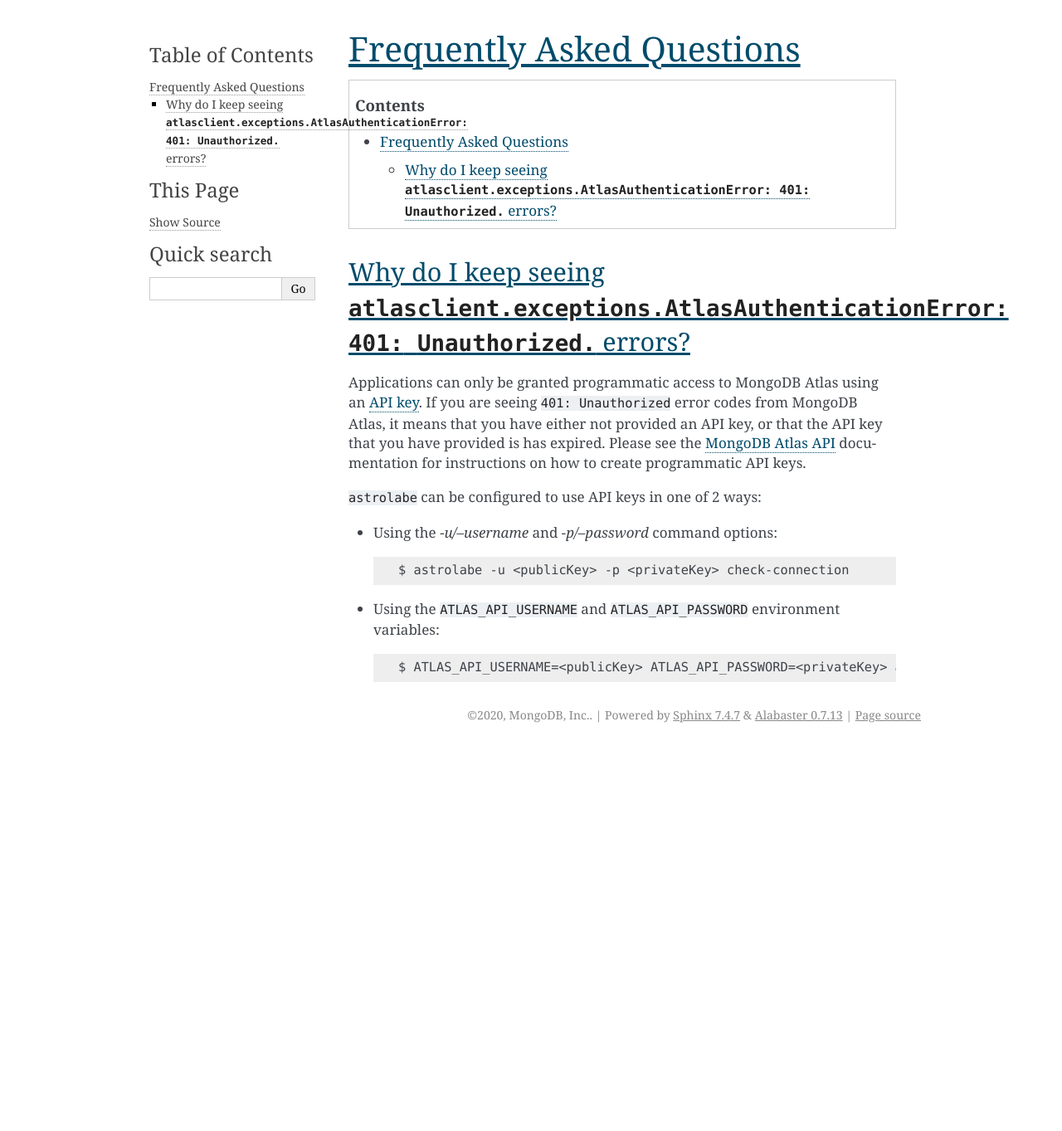
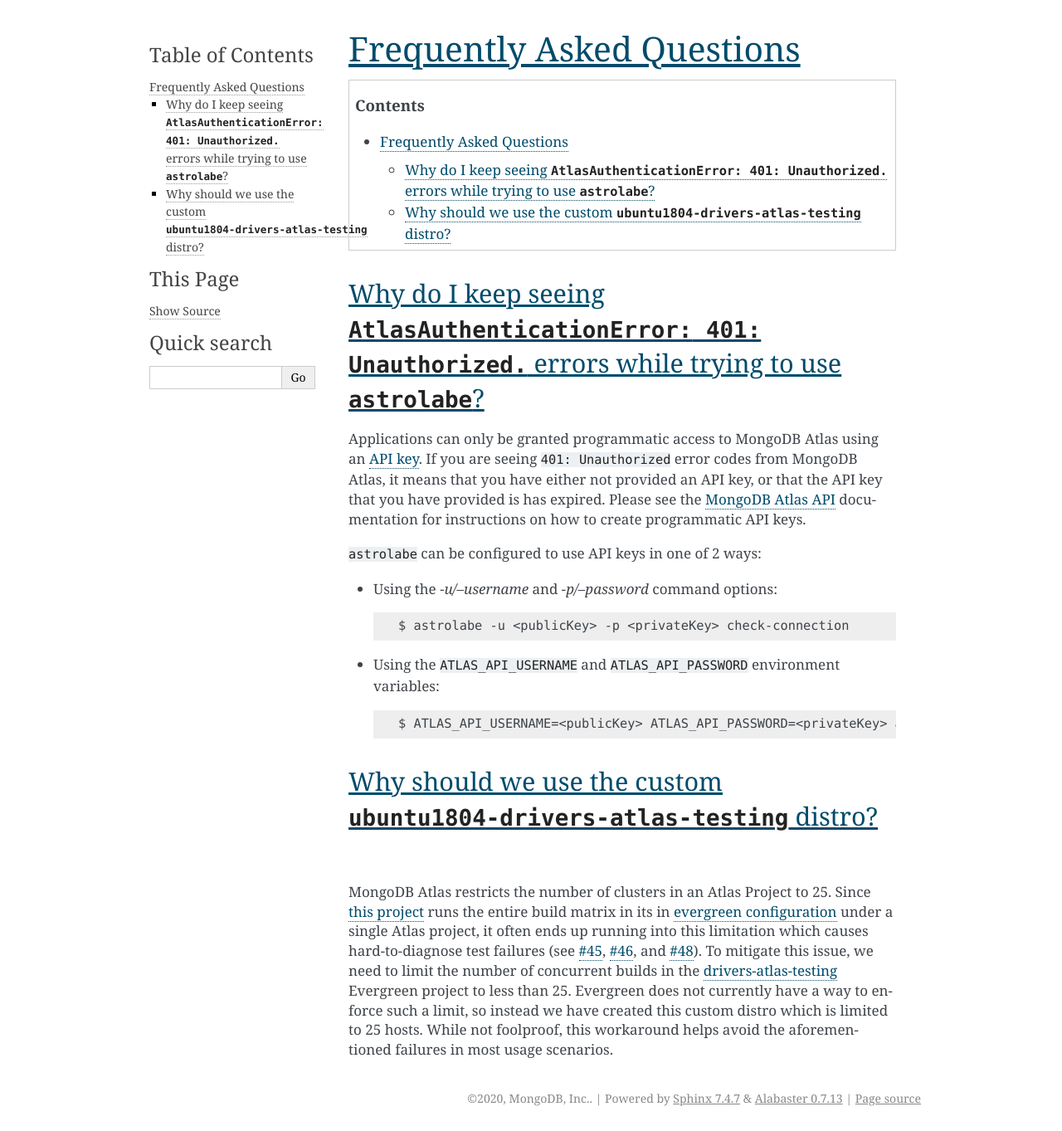
Before and after one commit to mongodb-labs/drivers-atlas-testing, a Sphinx documentation site: the page built from docs/source/faq.rst, in a window 1280 px wide. Shown: the whole page at 83% size. Built offline with Sphinx 7.4.7, drawn with Linux system fonts in a browser that asks for light colours; before the commit the page ends 901 px from its top, so only the background shows below that.

Commit message:
Migrate linux builds to ubuntu1804-drivers-atlas-testing

```diff
--- a/docs/source/faq.rst
+++ b/docs/source/faq.rst
@@ -3,8 +3,8 @@
 
 .. contents::
 
-Why do I keep seeing ``atlasclient.exceptions.AtlasAuthenticationError: 401: Unauthorized.`` errors?
-----------------------------------------------------------------------------------------------------
+Why do I keep seeing ``AtlasAuthenticationError: 401: Unauthorized.`` errors while trying to use ``astrolabe``?
+---------------------------------------------------------------------------------------------------------------
 
 Applications can only be granted programmatic access to MongoDB Atlas using an
 `API key <https://docs.atlas.mongodb.com/configure-api-access/#programmatic-api-keys>`_. If you are
@@ -22,3 +22,22 @@
 * Using the ``ATLAS_API_USERNAME`` and ``ATLAS_API_PASSWORD`` environment variables::
 
     $ ATLAS_API_USERNAME=<publicKey> ATLAS_API_PASSWORD=<privateKey> astrolabe check-connection
+
+.. _faq-why-custom-distro:
+
+Why should we use the custom ``ubuntu1804-drivers-atlas-testing`` distro?
+-------------------------------------------------------------------------
+
+MongoDB Atlas restricts the number of clusters in an Atlas Project to 25. Since
+`this project <https://github.com/mongodb-labs/drivers-atlas-testing>`_ runs the entire
+build matrix in its in
+`evergreen configuration <https://github.com/mongodb-labs/drivers-atlas-testing/blob/master/.evergreen/config.yml>`_
+under a single Atlas project, it often ends up running into this limitation which causes
+hard-to-diagnose test failures (see `#45 <https://github.com/mongodb-labs/drivers-atlas-testing/issues/45>`_,
+`#46 <https://github.com/mongodb-labs/drivers-atlas-testing/issues/46>`_, and
+`#48 <https://github.com/mongodb-labs/drivers-atlas-testing/issues/45>`_). To mitigate this issue,
+we need to limit the number of concurrent builds in the
+`drivers-atlas-testing <https://evergreen.mongodb.com/waterfall/drivers-atlas-testing>`_ Evergreen project to less
+than 25. Evergreen does not currently have a way to enforce such a limit, so instead we have created this
+custom distro which is limited to 25 hosts. While not foolproof, this workaround helps avoid the aforementioned
+failures in most usage scenarios.
--- a/docs/source/integration-guide.rst
+++ b/docs/source/integration-guide.rst
@@ -125,6 +125,11 @@
 
 Adding a Platform
 -----------------
+
+.. attention:: Drivers wanting to run the Atlas Planned Maintenance test-suite on Linux systems
+   are **strongly advised** to use the custom
+   `ubuntu1804-drivers-atlas-testing <https://evergreen.mongodb.com/distros#%23ubuntu1804-drivers-atlas-testing>`_
+   distro for running their tests. See :ref:`faq-why-custom-distro` for details.
 
 The Atlas Planned Maintenance tests can be run on all platforms which have a Python 3.5+ binary installed.
 Each entry to the ``platform`` axis has the following fields:
```
Also changed, not shown: 2 other files.
